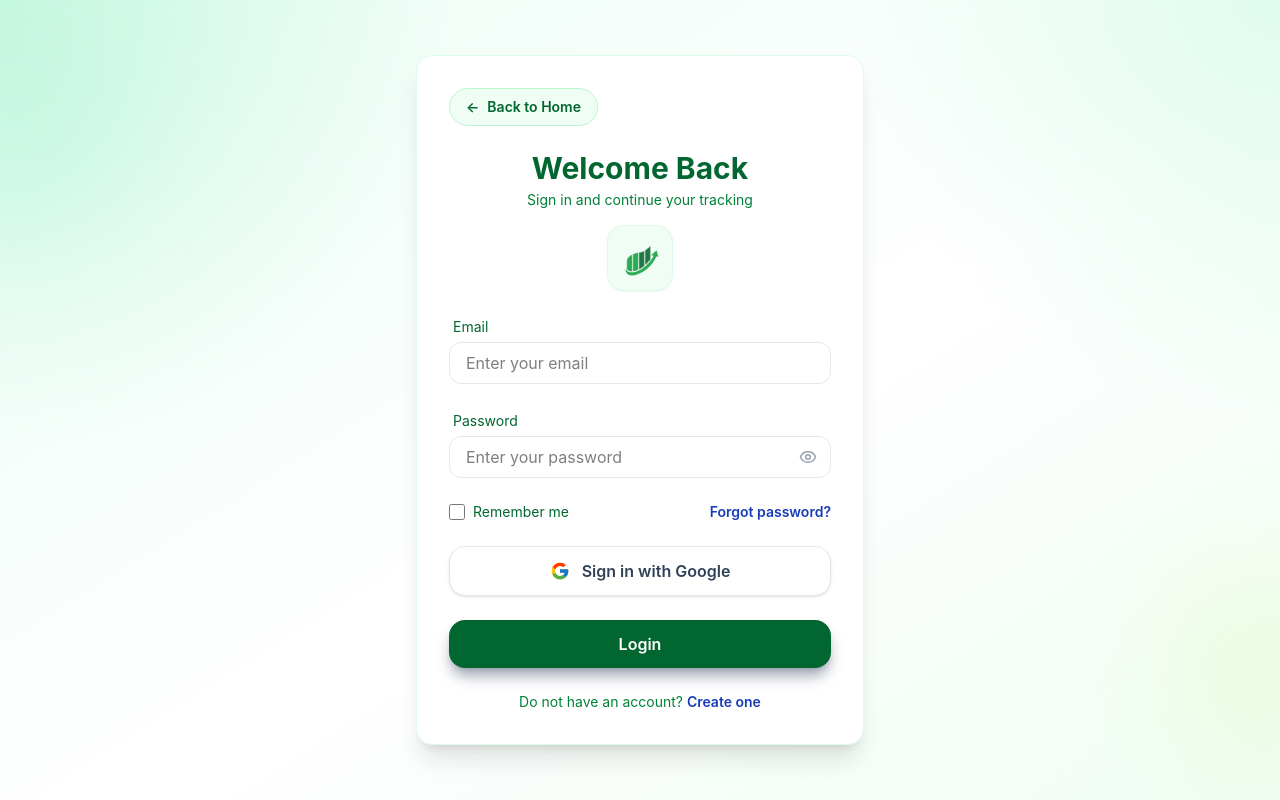
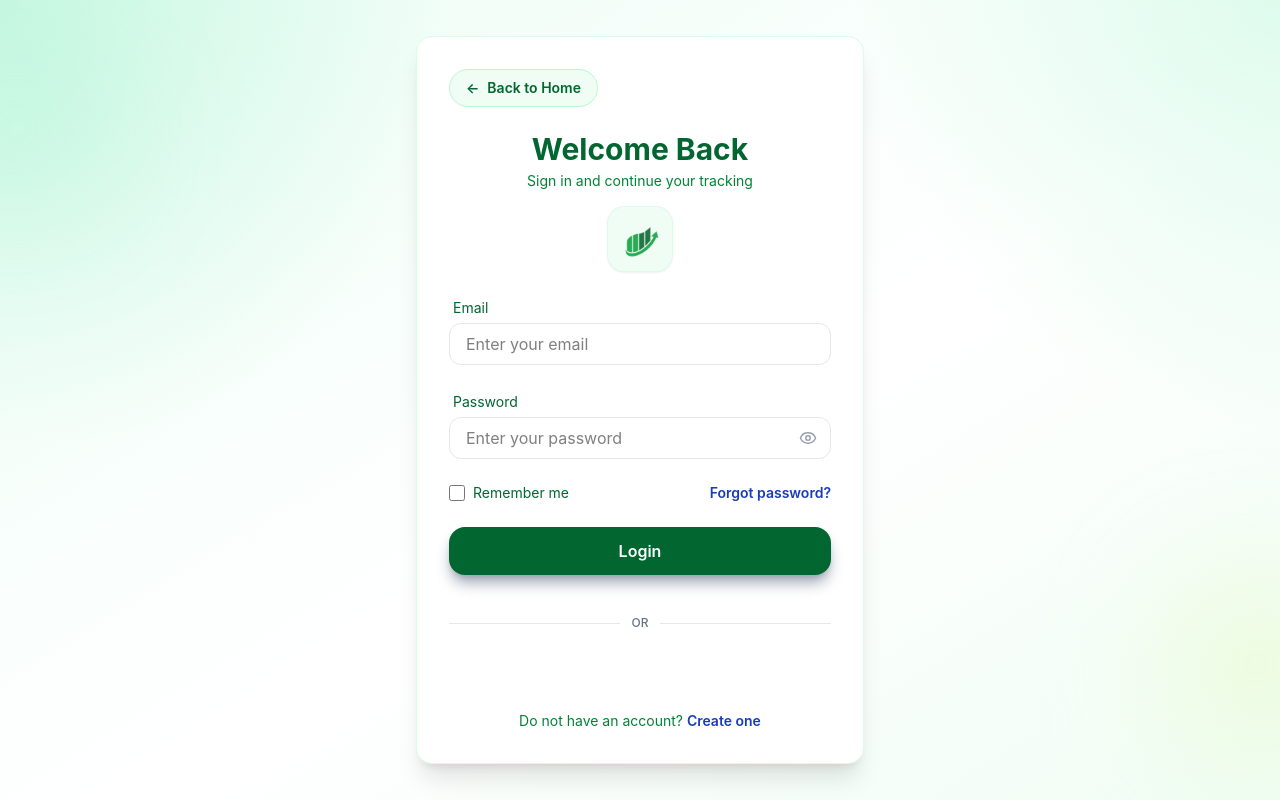
Before and after one commit to FHMNx/Splendid, a React (Vite) app in the folder splendid-frontend/splendid/: page /login in a window 1280 px wide. Built offline with nearby package versions, Linux system fonts and the light colour scheme; no server answers.

Commit message:
feat(auth): implement Google OAuth2 sign in and registration
- Added google-api-client to backend to verify Google ID tokens.

- Updated User entity to support GOOGLE authProvider.

- Integrated @react-oauth/google in frontend to handle seamless single-sign-on.

```diff
--- a/splendid-frontend/splendid/package.json
+++ b/splendid-frontend/splendid/package.json
@@ -10,6 +10,7 @@
     "preview": "vite preview"
   },
   "dependencies": {
+    "@react-oauth/google": "^0.13.5",
     "@reduxjs/toolkit": "^2.11.2",
     "@tailwindcss/vite": "^4.2.2",
     "axios": "^1.15.2",
--- a/splendid-frontend/splendid/src/context/AuthContext.jsx
+++ b/splendid-frontend/splendid/src/context/AuthContext.jsx
@@ -1,5 +1,5 @@
 import { createContext, useContext, useState, useEffect, useCallback } from "react";
-import { getProfile } from "../features/auth/authAPI";
+import { getProfile, googleLogin } from "../features/auth/authAPI";
 
 const AuthContext = createContext();
 export const useAuth = () => useContext(AuthContext);
@@ -56,6 +56,18 @@ export const AuthProvider = ({ children }) => {
     setUser(data);
   };
 
+  const loginWithGoogle = async (idToken) => {
+    const res = await googleLogin(idToken);
+    const data = res.data;
+    if (data && data.token) {
+      localStorage.setItem("token", data.token);
+      localStorage.setItem("user", JSON.stringify(data));
+      setToken(data.token);
+      setUser(data);
+    }
+    return res;
+  };
+
   const logout = () => {
     localStorage.removeItem("token");
     localStorage.removeItem("user");
@@ -71,6 +83,7 @@ export const AuthProvider = ({ children }) => {
       fetchUser,
       loadUser: fetchUser,
       login,
+      loginWithGoogle,
       logout,
       setUser,
     }}>
--- a/splendid-frontend/splendid/src/features/auth/authAPI.js
+++ b/splendid-frontend/splendid/src/features/auth/authAPI.js
@@ -7,6 +7,11 @@ export const registerUser = async (userDate) => {
 
 export const loginUser = async (credentials) => {
   const response = await api.post("/auth/login", credentials);
+  return response.data;
+};
+
+export const googleLogin = async (idToken) => {
+  const response = await api.post("/auth/google", { idToken });
   return response.data;
 };
 
--- a/splendid-frontend/splendid/src/main.jsx
+++ b/splendid-frontend/splendid/src/main.jsx
@@ -3,11 +3,14 @@ import "./index.css";
 import App from "./App.jsx";
 import { AuthProvider } from "./context/AuthContext";
 import { SubscriptionProvider } from "./context/SubscriptionContext";
+import { GoogleOAuthProvider } from "@react-oauth/google";
 
 createRoot(document.getElementById("root")).render(
-  <AuthProvider>
-    <SubscriptionProvider>
-      <App />
-    </SubscriptionProvider>
-  </AuthProvider>,
+  <GoogleOAuthProvider clientId={import.meta.env.VITE_GOOGLE_CLIENT_ID}>
+    <AuthProvider>
+      <SubscriptionProvider>
+        <App />
+      </SubscriptionProvider>
+    </AuthProvider>
+  </GoogleOAuthProvider>,
 );
--- a/splendid-frontend/splendid/src/user/Login.jsx
+++ b/splendid-frontend/splendid/src/user/Login.jsx
@@ -7,6 +7,7 @@ import { loginUser } from "../features/auth/authAPI";
 import { toast } from "react-hot-toast";
 import { useAuth } from "../context/AuthContext";
 import { Eye, EyeOff } from "lucide-react";
+import { GoogleLogin } from "@react-oauth/google";
 
 const Login = () => {
   const navigate = useNavigate();
@@ -17,7 +18,7 @@ const Login = () => {
   });
 
   const [showPassword, setShowPassword] = useState(false);
-  const { login } = useAuth();
+  const { login, loginWithGoogle } = useAuth();
 
   const [loading, setLoading] = useState(false);
   const emailRegex = /^[^\s@]+@[^\s@]+\.[^\s@]+$/;
@@ -59,6 +60,30 @@ const Login = () => {
     } finally {
       setLoading(false);
     }
+  };
+
+  const handleGoogleSuccess = async (credentialResponse) => {
+    try {
+      setLoading(true);
+      const response = await loginWithGoogle(credentialResponse.credential);
+      const data = response.data;
+      toast.success(`Login Successful! Welcome back, ${data.firstName}!`);
+
+      if (data.role === "ADMIN") {
+        navigate("/admin/dashboard");
+      } else {
+        navigate("/dashboard");
+      }
+    } catch (error) {
+      const message = error?.response?.data?.message || "Google sign in failed. Please try again.";
+      toast.error(message);
+    } finally {
+      setLoading(false);
+    }
+  };
+
+  const handleGoogleError = () => {
+    toast.error("Google sign in failed. Please try again.");
   };
 
   return (
@@ -151,41 +176,29 @@ const Login = () => {
             </div>
 
             <button
-              type="button"
-              className="w-full flex items-center justify-center gap-3 border border-gray-200 bg-white hover:bg-gray-50 text-slate-700 font-semibold py-3 rounded-2xl shadow-sm transition-all active:scale-[0.98]"
+              type="submit"
+              disabled={loading}
+              className="w-full bg-green-800 hover:bg-green-700 text-white font-semibold py-3 rounded-2xl shadow-lg shadow-gray-400 transition-all active:scale-[0.98] disabled:opacity-60"
             >
-              <svg
-                xmlns="http://www.w3.org/2000/svg"
-                viewBox="0 0 48 48"
-                className="h-5 w-5"
-                aria-hidden="true"
-              >
-                <path
-                  fill="#FFC107"
-                  d="M43.6 20.5H42V20H24v8h11.3C33.7 32.7 29.3 36 24 36c-6.6 0-12-5.4-12-12s5.4-12 12-12c3 0 5.8 1.1 7.9 3.1l5.7-5.7C34.1 6.1 29.3 4 24 4 12.9 4 4 12.9 4 24s8.9 20 20 20 20-8.9 20-20c0-1.3-.1-2.3-.4-3.5z"
-                />
-                <path
-                  fill="#FF3D00"
-                  d="M6.3 14.7l6.6 4.8C14.7 15.6 18.9 12 24 12c3 0 5.8 1.1 7.9 3.1l5.7-5.7C34.1 6.1 29.3 4 24 4c-7.7 0-14.3 4.3-17.7 10.7z"
-                />
-                <path
-                  fill="#4CAF50"
-                  d="M24 44c5.2 0 10-2 13.6-5.2l-6.3-5.2c-2.1 1.6-4.6 2.4-7.3 2.4-5.2 0-9.6-3.3-11.2-8l-6.6 5.1C9.6 39.5 16.2 44 24 44z"
-                />
-                <path
-                  fill="#1976D2"
-                  d="M43.6 20.5H42V20H24v8h11.3c-.8 2.5-2.3 4.5-4 5.9l.1-.1 6.3 5.2C37.3 39.3 44 34 44 24c0-1.3-.1-2.3-.4-3.5z"
-                />
-              </svg>
-              Sign in with Google
+              {loading ? "Logging in..." : "Login"}
             </button>
 
-            <button
-              type="submit"
-              className="w-full bg-green-800 hover:bg-green-700 text-white font-semibold py-3 rounded-2xl shadow-lg shadow-gray-400 transition-all active:scale-[0.98]"
-            >
-              Login
-            </button>
+            <div className="relative flex items-center justify-center my-4">
+              <div className="border-t border-gray-200 w-full"></div>
+              <span className="bg-white px-3 text-xs text-gray-500 font-medium uppercase">or</span>
+              <div className="border-t border-gray-200 w-full"></div>
+            </div>
+
+            <div className="flex justify-center w-full">
+              <GoogleLogin
+                onSuccess={handleGoogleSuccess}
+                onError={handleGoogleError}
+                shape="pill"
+                theme="outline"
+                size="large"
+                width="100%"
+              />
+            </div>
 
             <p className="text-sm text-center text-green-700">
               Do not have an account?{" "}
--- a/splendid-frontend/splendid/src/user/Register.jsx
+++ b/splendid-frontend/splendid/src/user/Register.jsx
@@ -1,12 +1,16 @@
-import React from "react";
-import { Link } from "react-router-dom";
+import React, { useState } from "react";
+import { Link, useNavigate } from "react-router-dom";
 import PageTitle from "../components/PageTitle";
-import { useState } from "react";
 import logo from "../assets/splendid.png";
 import { toast } from "react-hot-toast";
 import { registerUser } from "../features/auth/authAPI";
+import { useAuth } from "../context/AuthContext";
+import { GoogleLogin } from "@react-oauth/google";
 
 const Register = () => {
+  const navigate = useNavigate();
+  const { loginWithGoogle } = useAuth();
+
   const [user, setUser] = useState({
     firstName: "",
     lastName: "",
@@ -81,6 +85,30 @@ const Register = () => {
     } finally {
       setLoading(false);
     }
+  };
+
+  const handleGoogleSuccess = async (credentialResponse) => {
+    try {
+      setLoading(true);
+      const response = await loginWithGoogle(credentialResponse.credential);
+      const data = response.data;
+      toast.success(`Welcome to Splendid, ${data.firstName}!`);
+
+      if (data.role === "ADMIN") {
+        navigate("/admin/dashboard");
+      } else {
+        navigate("/dashboard");
+      }
+    } catch (error) {
+      const message = error?.response?.data?.message || "Google sign in failed. Please try again.";
+      toast.error(message);
+    } finally {
+      setLoading(false);
+    }
+  };
+
+  const handleGoogleError = () => {
+    toast.error("Google sign up failed. Please try again.");
   };
 
   return (
@@ -188,10 +216,28 @@ const Register = () => {
 
             <button
               disabled={loading}
-              className="w-full bg-green-800 hover:bg-green-700 text-white font-semibold py-3 rounded-2xl shadow-lg shadow-gray-400 transition-all active:scale-[0.98]"
+              className="w-full bg-green-800 hover:bg-green-700 text-white font-semibold py-3 rounded-2xl shadow-lg shadow-gray-400 transition-all active:scale-[0.98] disabled:opacity-60"
             >
               {loading ? "Registering..." : "Register Now"}
             </button>
+
+            <div className="relative flex items-center justify-center my-4">
+              <div className="border-t border-gray-200 w-full"></div>
+              <span className="bg-white px-3 text-xs text-gray-500 font-medium uppercase">or</span>
+              <div className="border-t border-gray-200 w-full"></div>
+            </div>
+
+            <div className="flex justify-center w-full">
+              <GoogleLogin
+                onSuccess={handleGoogleSuccess}
+                onError={handleGoogleError}
+                shape="pill"
+                theme="outline"
+                size="large"
+                width="100%"
+                text="signup_with"
+              />
+            </div>
 
             <p className="text-sm text-center text-green-700">
               Already have an account?{" "}
```
Also changed, not shown: 1 other file (tests, documents, lock files or other folders).
